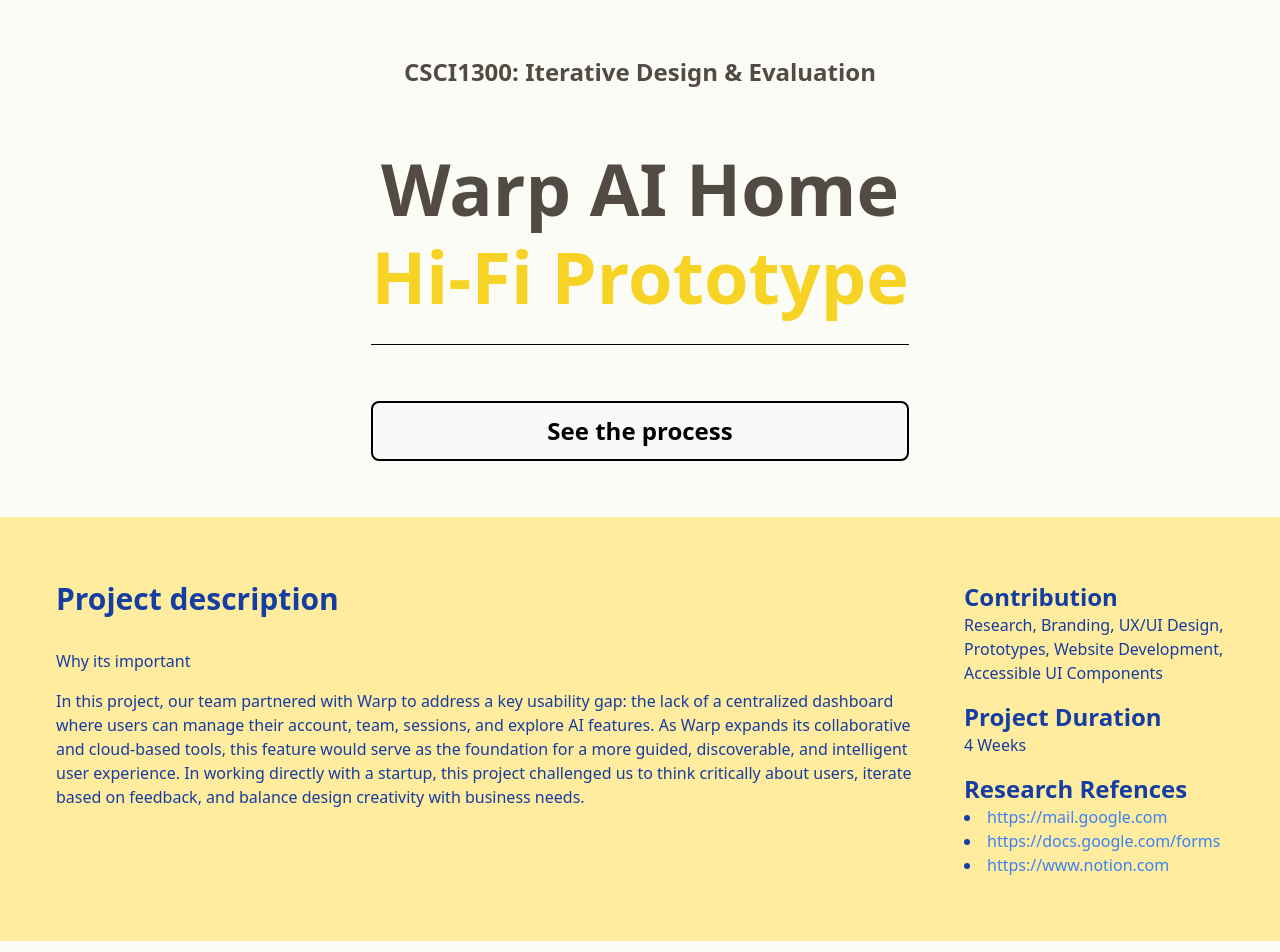
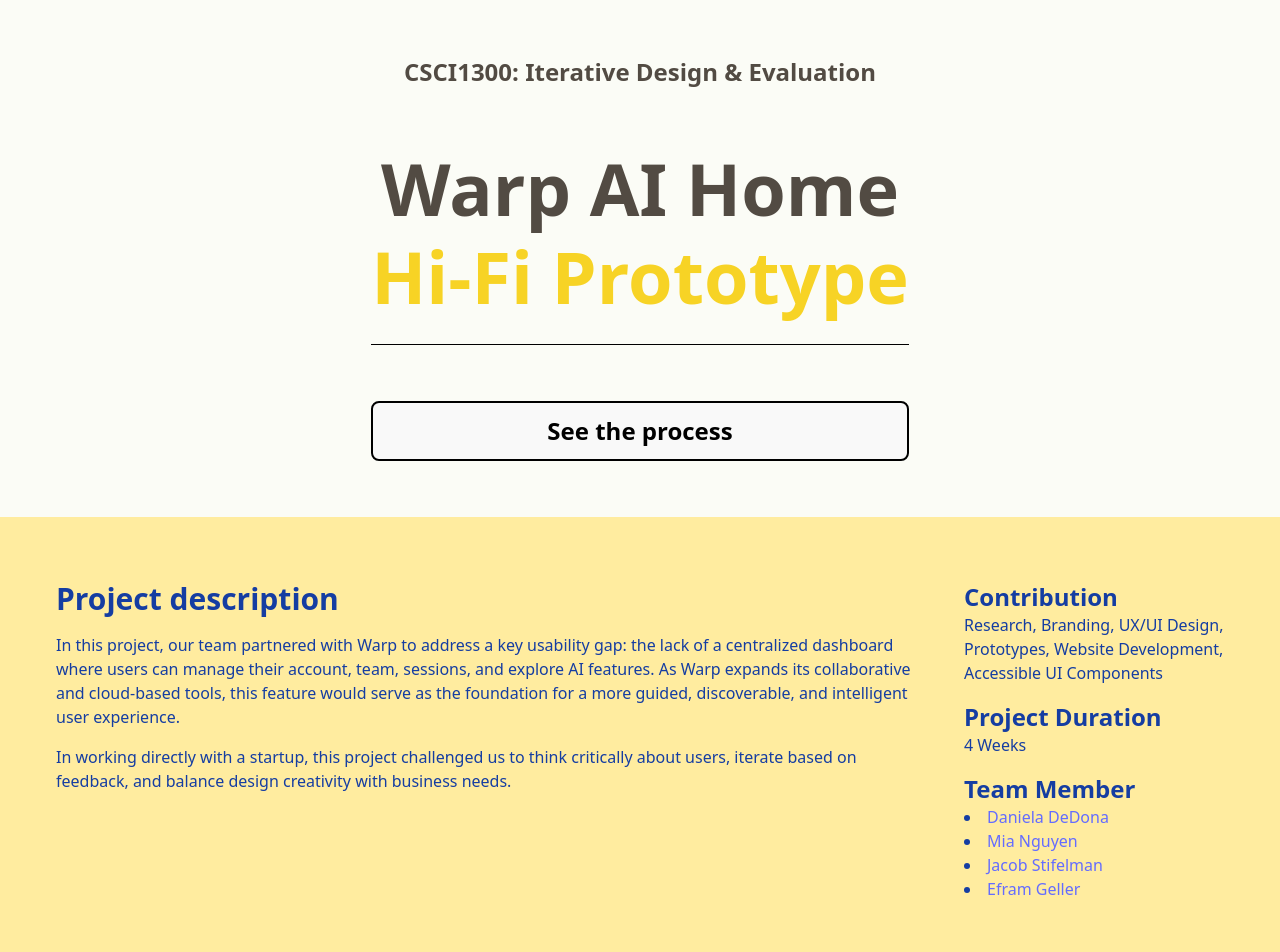
Before and after one commit to danidedona/Iterative-Design-Hand-In, a React (Vite) app: page / in a window 1280 px wide. Shown: the top 952 px of the page. Built offline with nearby package versions, Linux system fonts and the light colour scheme.

Commit message:
add: team members

```diff
--- a/src/Template.jsx
+++ b/src/Template.jsx
@@ -156,17 +156,17 @@
         {/* Left Side (3/4) */}
         <div className="w-3/4 text-left">
           <h2 className="text-3xl font-bold">Project description</h2>
-          <p className="mt-8 mb-4">Why its important</p>
-
           <p className="my-4">
-            In this project, our team partnered
-            with Warp to address a key usability gap: the lack of a centralized
-            dashboard where users can manage their account, team, sessions, and
-            explore AI features. As Warp expands its collaborative and
-            cloud-based tools, this feature would serve as the foundation for a
-            more guided, discoverable, and intelligent user experience.
-            In working directly with a startup, this project challenged us to think
-            critically about users, iterate based on feedback, and balance
+            In this project, our team partnered with Warp to address a key
+            usability gap: the lack of a centralized dashboard where users can
+            manage their account, team, sessions, and explore AI features. As
+            Warp expands its collaborative and cloud-based tools, this feature
+            would serve as the foundation for a more guided, discoverable, and
+            intelligent user experience.
+          </p>
+          <p className="my-4">
+            In working directly with a startup, this project challenged us to
+            think critically about users, iterate based on feedback, and balance
             design creativity with business needs.
           </p>
         </div>
@@ -180,16 +180,17 @@
           </p>
           <h3 className="text-2xl font-bold mt-4">Project Duration</h3>
           <p>4 Weeks</p>
-          <h3 className="text-2xl font-bold mt-4">Research Refences</h3>
+          <h3 className="text-2xl font-bold mt-4">Team Member</h3>
           <ul className="list-disc list-inside">
             <li>
               <a
+                // potentially add our linkedin / portfolio links?
                 href="https://mail.google.com"
                 target="_blank"
                 rel="noopener noreferrer"
-                className="text-blue-500"
+                // className="text-blue-500"
               >
-                https://mail.google.com
+                Daniela DeDona
               </a>
             </li>
             <li>
@@ -197,9 +198,9 @@
                 href="https://docs.google.com/forms"
                 target="_blank"
                 rel="noopener noreferrer"
-                className="text-blue-500"
+                // className="text-blue-500"
               >
-                https://docs.google.com/forms
+                Mia Nguyen
               </a>
             </li>
             <li>
@@ -207,9 +208,19 @@
                 href="https://www.notion.com"
                 target="_blank"
                 rel="noopener noreferrer"
-                className="text-blue-500"
+                // className="text-blue-500"
               >
-                https://www.notion.com
+                Jacob Stifelman
+              </a>
+            </li>
+            <li>
+              <a
+                href="https://www.notion.com"
+                target="_blank"
+                rel="noopener noreferrer"
+                // className="text-blue-500"
+              >
+                Efram Geller
               </a>
             </li>
           </ul>
```
